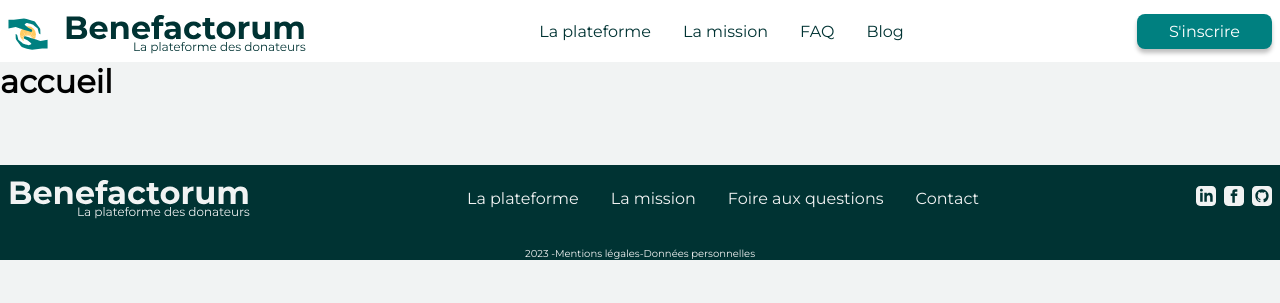
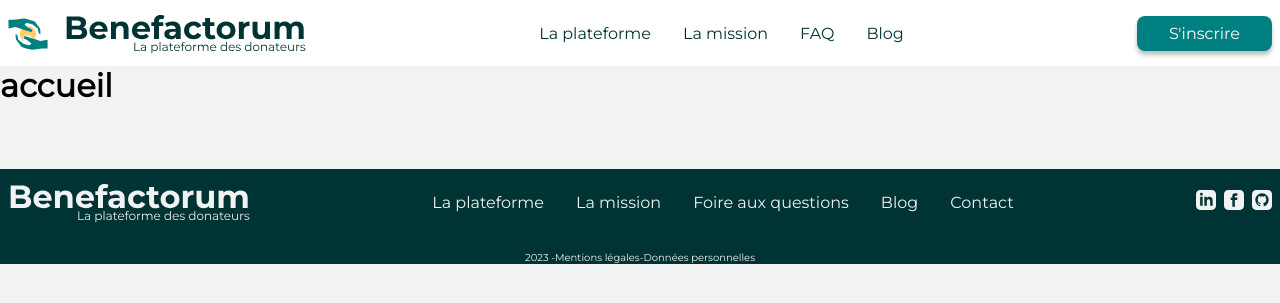
Before and after one commit to mpressen/benefactorum-docs, a Jekyll site: the page built from index.html, in a window 1280 px wide. Shown: the top 303 px of the page. Built offline with Jekyll 4.4.1, drawn with Linux system fonts in a browser that asks for light colours.

Commit message:
polish header and code organisation

```diff
--- a/_includes/footer.html
+++ b/_includes/footer.html
@@ -8,6 +8,7 @@
           <a href="/la-plateforme.html">La plateforme</a>
           <a href="/la-mission.html">La mission</a>
           <a href="#foire-aux-questions">Foire aux questions</a>
+          <a href="#blog">Blog</a>
           <a href="mailto:contact@benefactorum.org">Contact</a>
         </div>
         <div class="socials">
--- a/_includes/header.html
+++ b/_includes/header.html
@@ -1,8 +1,11 @@
 <header>
   <div class="topnav">
     <a href='/'>
-      <img class='logo-mobile' src="./assets/images/benefactorum/small-logo.svg" alt="Benefactorum"></img>
-      <img class='logo-full' src="./assets/images/benefactorum/full-logo.svg" alt="Benefactorum"></img>
+      <picture>
+        <source media="(min-width: 378px)" srcset="./assets/images/benefactorum/full-logo.svg">
+        <img src="./assets/images/benefactorum/small-logo.svg" alt="Benefactorum"/>
+      </picture>
+
     </a>
     <div class='nav-menu'>
       <a href="/la-plateforme">La plateforme</a>
@@ -10,7 +13,7 @@
       <a href="#foire-aux-questions">FAQ</a>
       <a href="#blog">Blog</a>
     </div>
-    <a href="javascript:void(0);" class="icon hamburger-lines" onclick="myFunction()">
+    <a href="javascript:void(0);" class="icon hamburger-lines" onclick="toggleMenu()">
       <span class="line line1" id="line1"></span>
       <span class="line line2" id="line2"></span>
       <span class="line line3" id="line3"></span>
@@ -24,23 +27,3 @@
     <a href="#blog">Blog</a>
   </div>
 </header>
-
-<script>
-  function myFunction() {
-    var x = document.getElementById("myLinks");
-    var line1 = document.getElementById("line1");
-    var line2 = document.getElementById("line2");
-    var line3 = document.getElementById("line3");
-    if (x.style.display === "flex") {
-      x.style.display = "none";
-      line1.style.transform = "rotate(0)"
-      line2.style.transform = "scaleY(1)"
-      line3.style.transform = "rotate(0)"
-    } else {
-      x.style.display = "flex";
-      line1.style.transform = "rotate(45deg)"
-      line2.style.transform = "scaleY(0)"
-      line3.style.transform = "rotate(-45deg)"
-    }
-  }
-</script>
--- a/_layouts/default.html
+++ b/_layouts/default.html
@@ -7,6 +7,7 @@
   <link rel="icon" href="favicon.svg" type="image/x-icon" />
   <title>{{ page.title }}</title>
   <link rel="stylesheet" href="/assets/css/styles.css">
+  <script type="text/javascript" src="/assets/js/header.js"></script>
   {% seo %}
   {% if jekyll.environment == "production" %}
   <!-- <script src="my-analytics-script.js"></script> -->
--- a/_sass/main.scss
+++ b/_sass/main.scss
@@ -31,22 +31,6 @@
   a {
     text-decoration: none;
     color: #003333
-  }
-
-  .logo-mobile {
-    display: block;
-
-    @media only screen and (min-width: 378px) {
-        display: none;
-      }
-  }
-
-  .logo-full {
-    display: none;
-
-    @media only screen and (min-width: 378px) {
-        display: block;
-      }
   }
 
   .sign-up {
--- /dev/null
+++ b/assets/js/header.js
@@ -0,0 +1,17 @@
+function toggleMenu() {
+  var x = document.getElementById("myLinks");
+  var line1 = document.getElementById("line1");
+  var line2 = document.getElementById("line2");
+  var line3 = document.getElementById("line3");
+  if (x.style.display === "flex") {
+    x.style.display = "none";
+    line1.style.transform = "rotate(0)"
+    line2.style.transform = "scaleY(1)"
+    line3.style.transform = "rotate(0)"
+  } else {
+    x.style.display = "flex";
+    line1.style.transform = "rotate(45deg)"
+    line2.style.transform = "scaleY(0)"
+    line3.style.transform = "rotate(-45deg)"
+  }
+}
```
Also changed, not shown: 8 other files.
